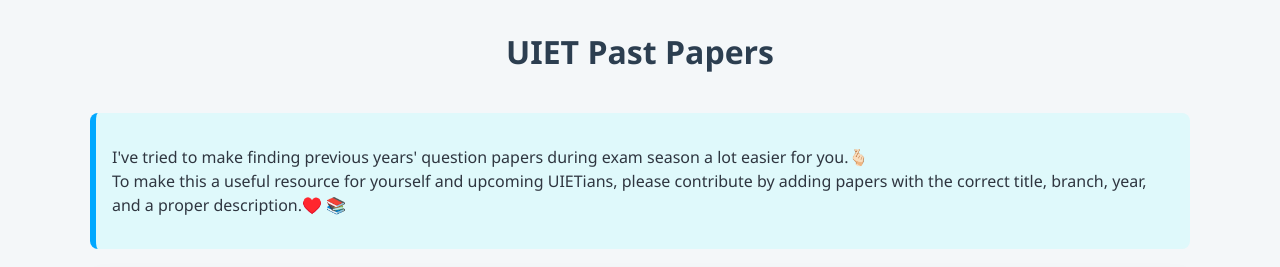
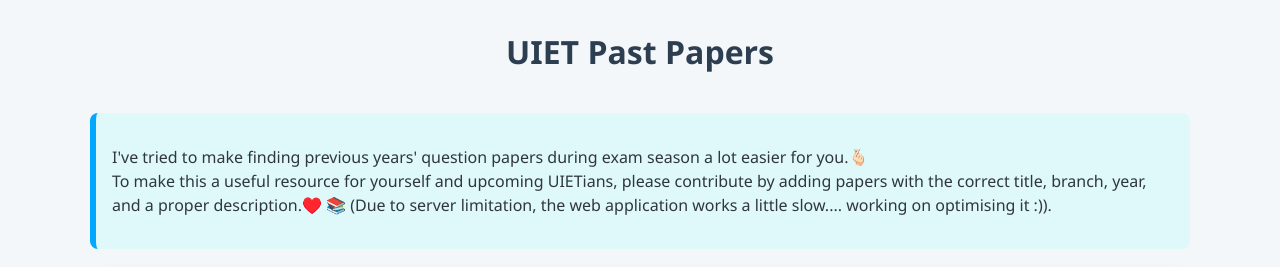
Before and after one commit to Dynamight24/UIET-Papers, a React (Vite) app: page / in a window 1280 px wide. Shown: the top 267 px of the page. Built offline with nearby package versions, Linux system fonts and the light colour scheme; no server answers; the HTML template or start-up script is replaced by a standard one.

Commit message:
Update App.jsx

```diff
--- a/src/App.jsx
+++ b/src/App.jsx
@@ -107,6 +107,7 @@
           I've tried to make finding previous years' question papers during exam season a lot easier for you.🫰🏻
           <br />
           To make this a useful resource for yourself and upcoming UIETians, please contribute by adding papers with the correct title, branch, year, and a proper description.♥️ 📚
+          (Due to server limitation, the web application works a little slow.... working on optimising it :)).
         </p>
       </section>
 
```
